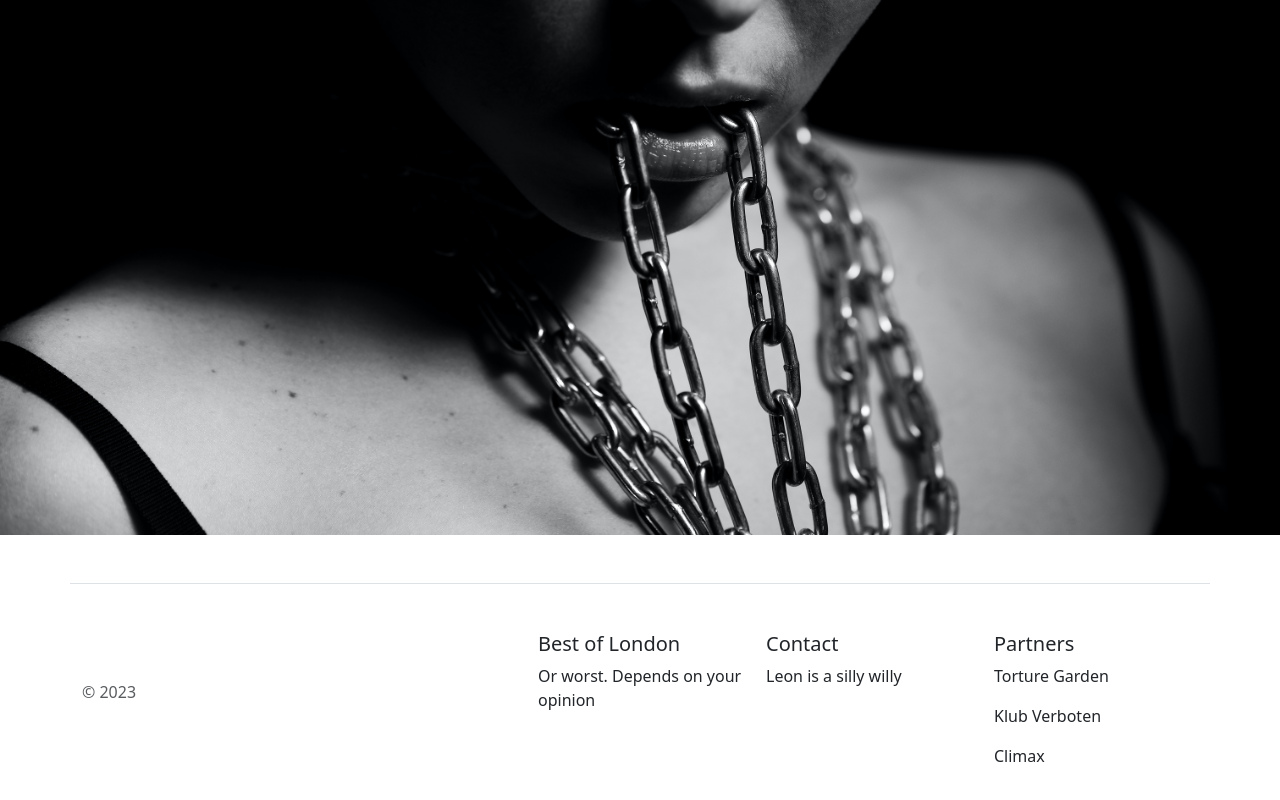
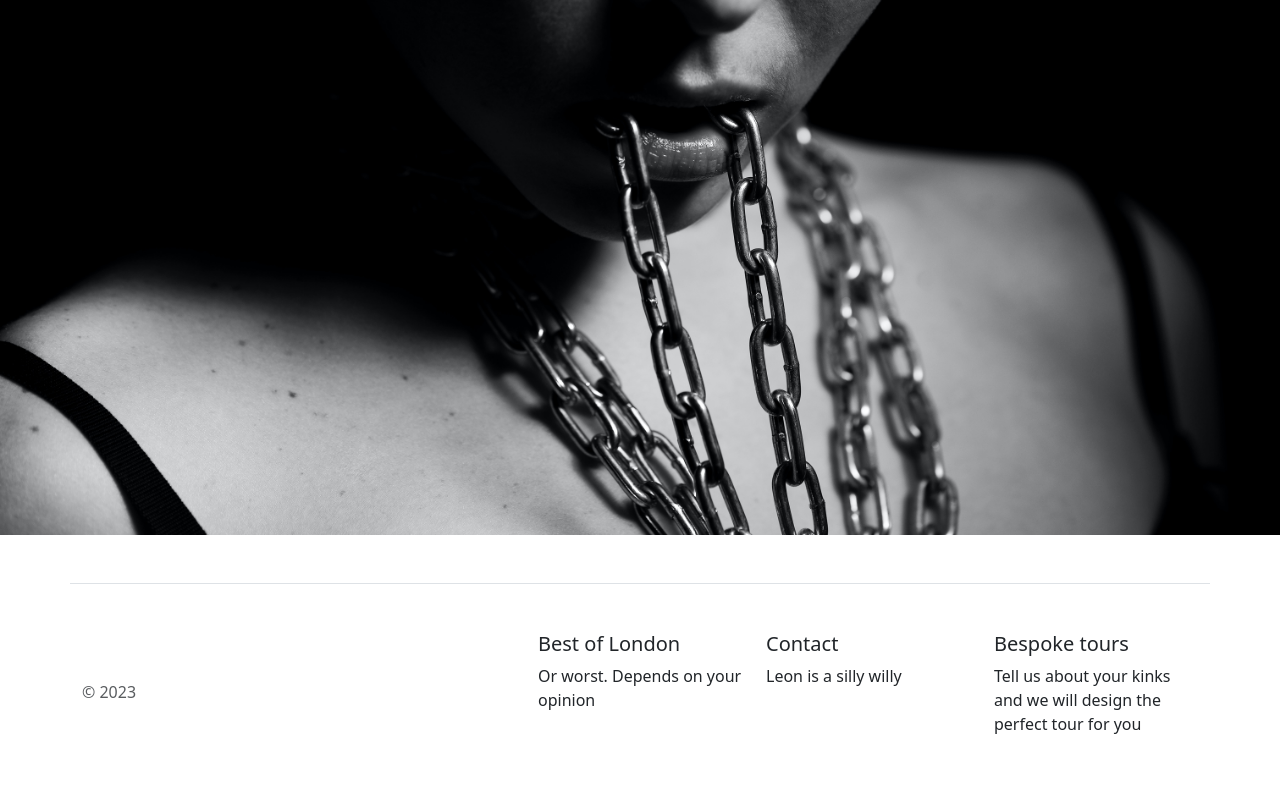
Before and after one commit to dantrovato/kinks-of-leon, a React (Vite) app: page / in a window 1280 px wide. Shown: the part 406-1206 px from the top of the page. Built offline with nearby package versions, Linux system fonts and the light colour scheme.

Commit message:
Add more text to footer

```diff
--- a/src/components/Footer/Footer.tsx
+++ b/src/components/Footer/Footer.tsx
@@ -23,10 +23,10 @@ const Footer = () => {
           <p>Leon is a silly willy</p>
         </div>
         <div className="col mb-3">
-          <h5>Partners</h5>
-          <p>Torture Garden</p>
-          <p>Klub Verboten</p>
-          <p>Climax</p>
+          <h5>Bespoke tours</h5>
+          <p>
+            Tell us about your kinks and we will design the perfect tour for you
+          </p>
         </div>
       </footer>
     </div>
```
